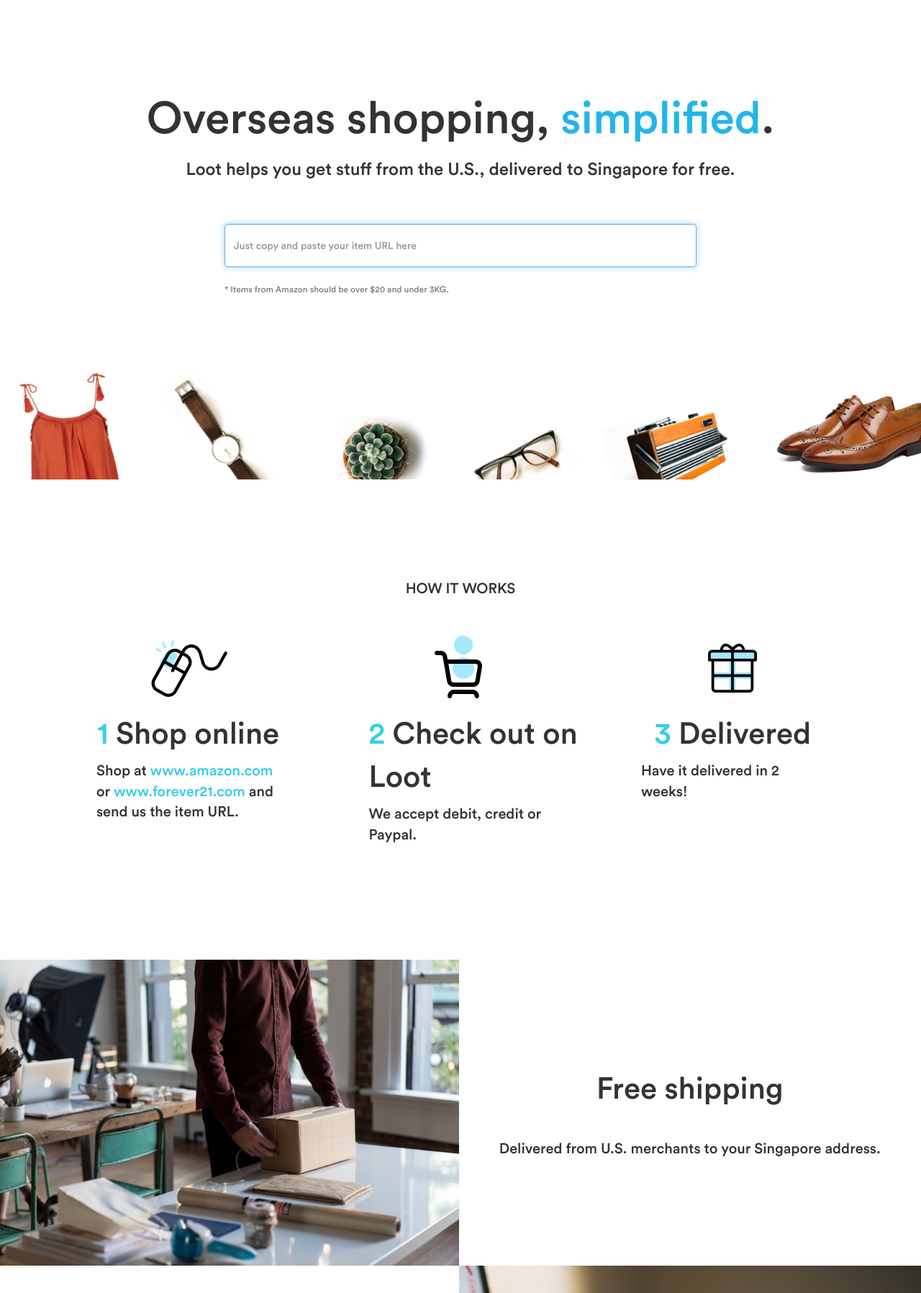
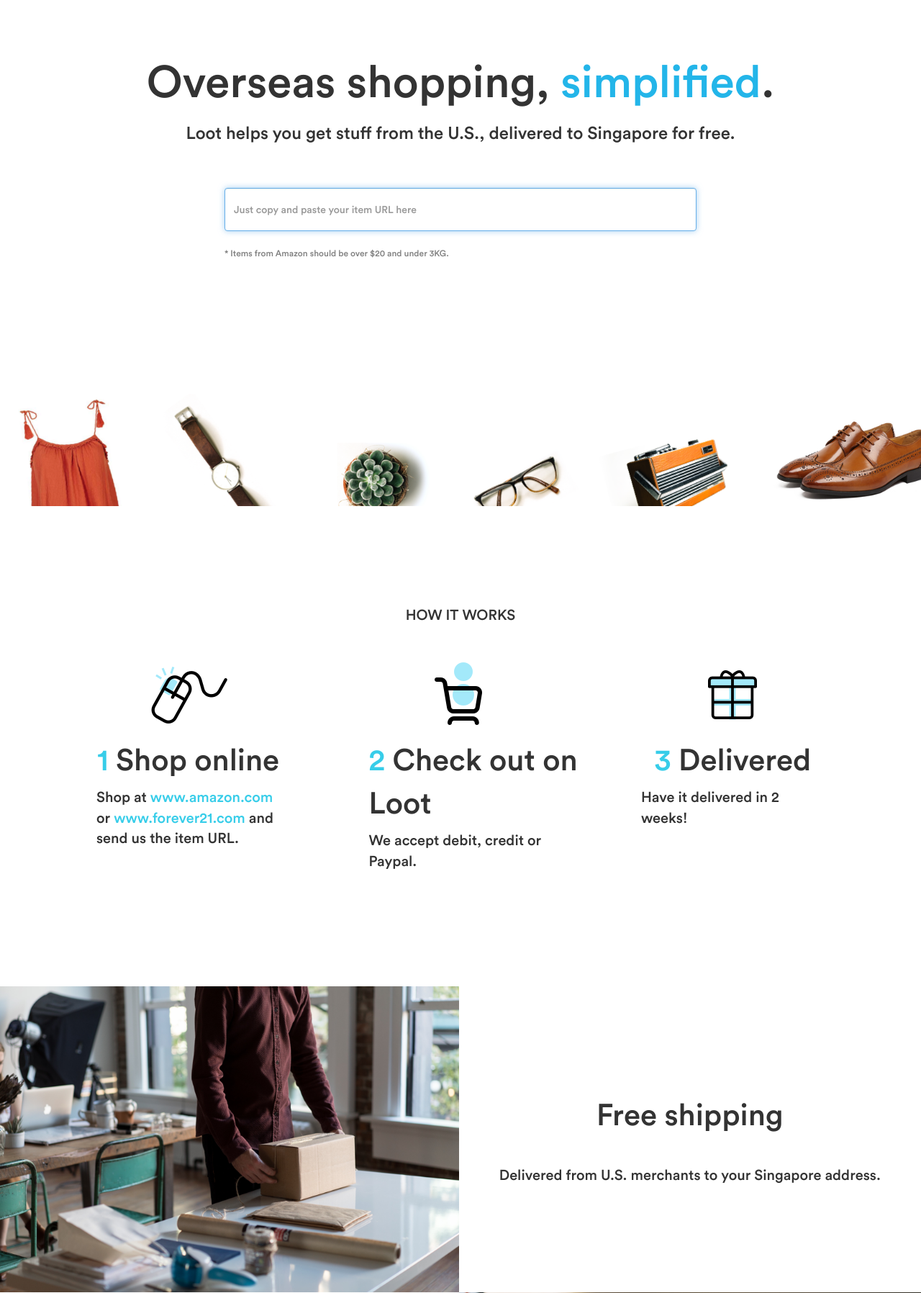
Before and after one commit to jjwujiajun/loot-sg, a PHP site: page / in a window 1280 px wide. Shown: the part 81-1877 px from the top of the page at 72% size. Run offline with PHP 8.4, Linux system fonts and the light colour scheme; some libraries are stand-ins or nearby versions.

Commit message:
initial commit

```diff
--- a/css/style.css
+++ b/css/style.css
@@ -95,6 +95,10 @@ img.menu-item {
  *  index.html
  */
 
+ .section {
+    /*padding: 8vw 0*/
+}
+
 /********  ATF  ********/
 
 .ATF {
@@ -102,7 +106,8 @@ img.menu-item {
 
     display: block;
 
-    height: 667px;
+    /*height: 667px;*/
+    height: 88vh;
 
     /*background-image: url('../images/ATF-background.jpg');
     background-size: cover;
@@ -111,7 +116,7 @@ img.menu-item {
 }
 
 .hero-title {
-    margin-top: 130px;
+    margin-top: 10vh;
     text-align: center;
 }
 
@@ -308,10 +313,6 @@ img.menu-item {
 }
 
 /********  Section 1  ********/
-
-.section {
-    /*padding: 8vw 0*/
-}
 
 .section-1 {
     min-height: 667px;
--- a/home.html
+++ b/home.html
@@ -11,7 +11,7 @@
     </div>
 </nav>
 
-<div class="ATF">
+<div class="section ATF">
     <div class="container">
         <div class="hero-title">
             <h1>Overseas shopping, <span>simplified</span>.</h1>
```
